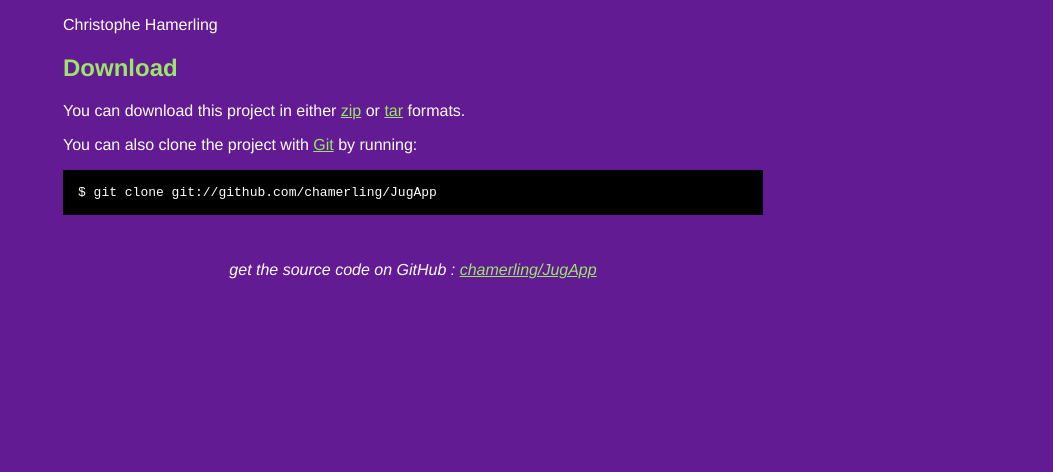
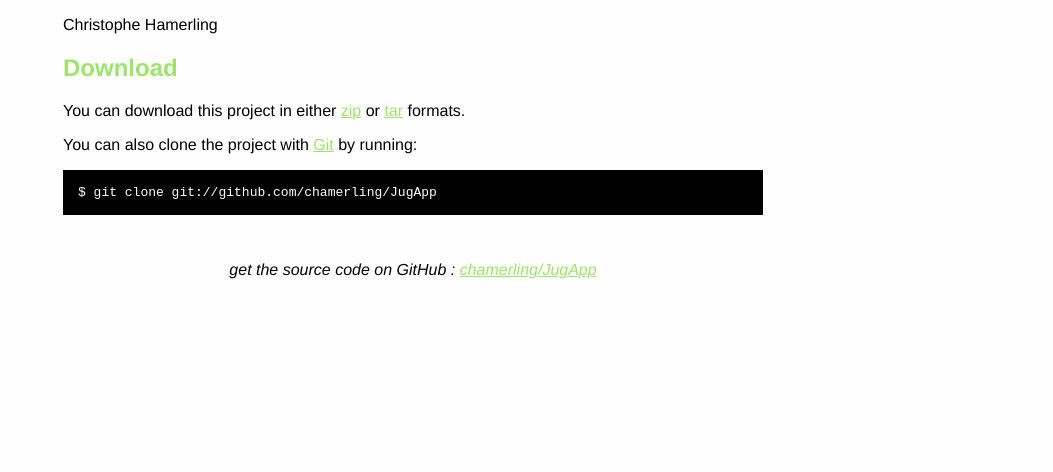
Before and after one commit to chamerling/JugApp, a plain HTML site: page index.html in a window 1280 px wide. Shown: the part 328-800 px from the top of the page, without its empty margins (227-1280 px from the left). Drawn offline with Linux system fonts and the light colour scheme.

Commit message:
Edited index.html via GitHub

```diff
--- a/index.html
+++ b/index.html
@@ -8,9 +8,9 @@
   <style type="text/css">
     body {
       margin-top: 1.0em;
-      background-color: #631b93;
+      background-color: #FEFEFE;
       font-family: Helvetica, Arial, FreeSans, san-serif;
-      color: #ffffff;
+      color: #000000;
     }
     #container {
       margin: 0 auto;
```
